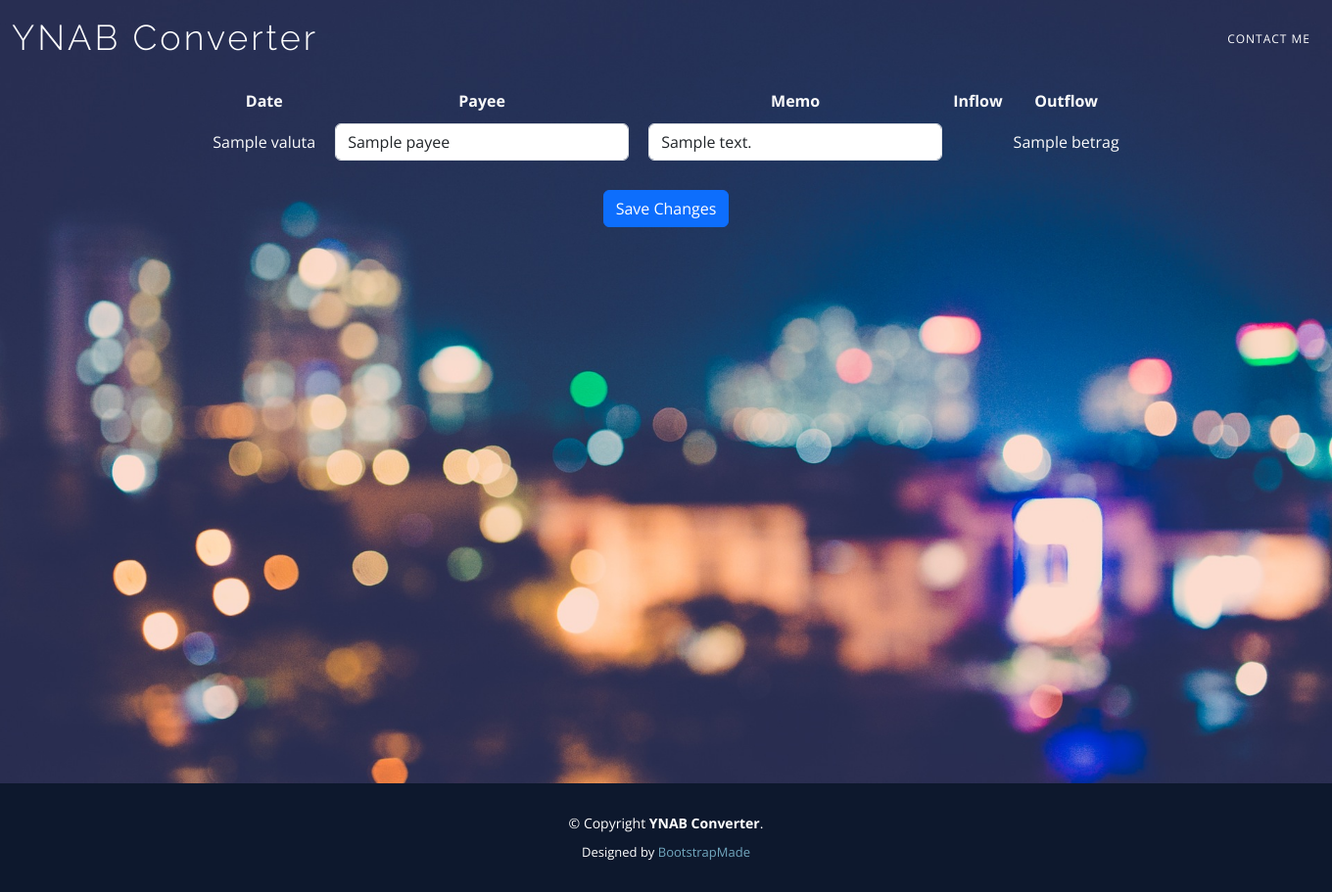
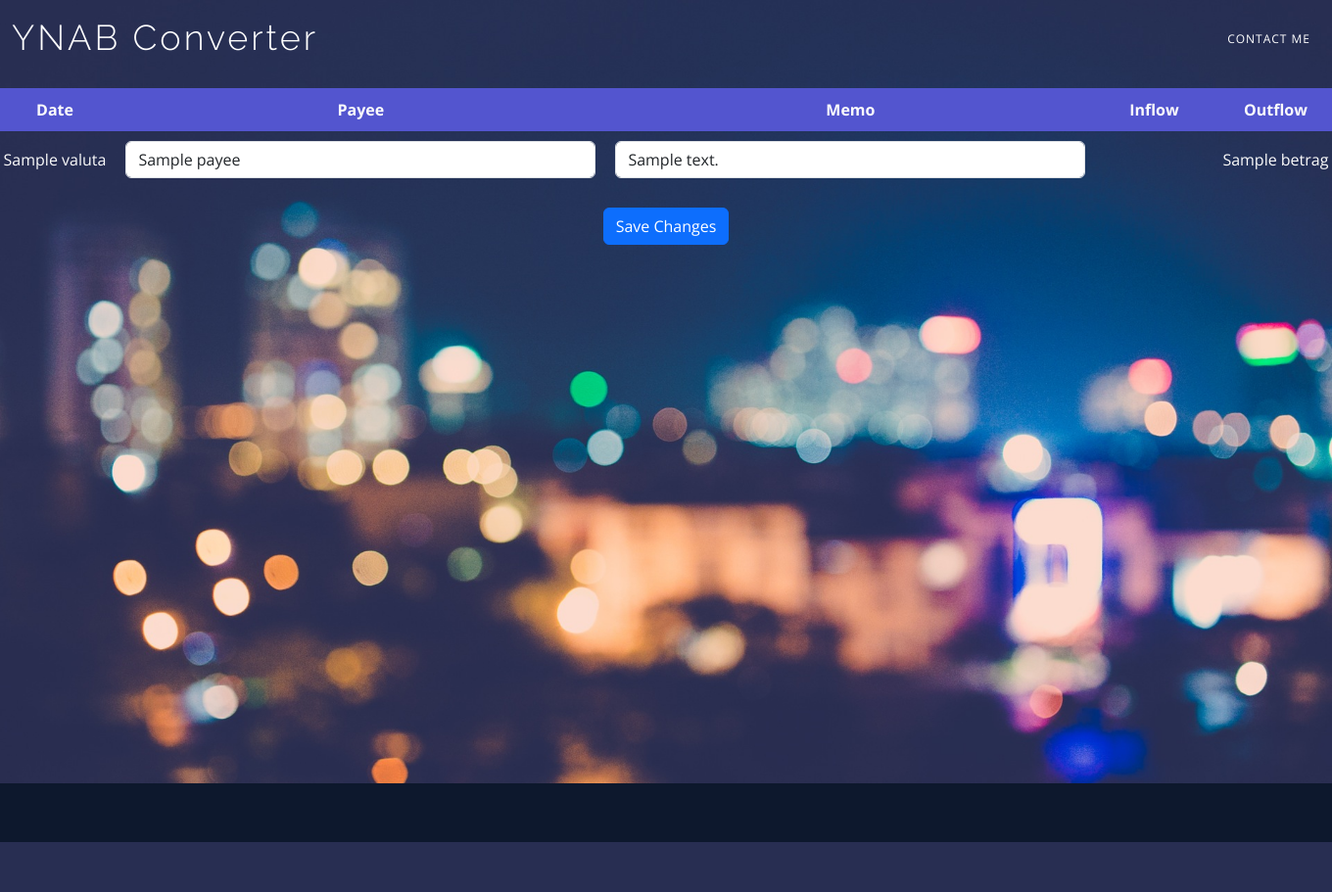
Before and after one commit to AmirAttoun/YNAB-Converter, a FastAPI app: template templates/verify.html in a window 1360 px wide. Shown: the whole page at 98% size. After the commit the page ends 860 px from the top, so only its background shows below. Run offline with FastAPI, Linux system fonts and the light colour scheme; the template is opened without the code that fills it: most values are stand-ins (such as "Sample title", 1, 10 or a date in 2020); some libraries are stand-ins or nearby versions.

Commit message:
Commit message

```diff
--- a/helpers.py
+++ b/helpers.py
@@ -91,6 +91,8 @@
         "date_conversion"
     )  # Get date conversion info from the config
 
+    memo_cutoff_config = config.get("memo_cut_off")  # Get memo cutoff from the config
+    print(memo_cutoff_config)
     for entry in data:
         normalized_entry = {}
         for source, standard in mapping.items():
@@ -108,8 +110,12 @@
                     except ValueError:
                         # Handle cases where date conversion fails
                         normalized_entry[standard] = None
+                elif source == "Buchungstext" and memo_cutoff_config:
+                    # Apply memo cutoff to remove unwanted text from memo
+                    normalized_entry[standard] = entry[source].split(memo_cutoff_config)[0]
                 else:
                     # No conversion needed, transfer data as is
+
                     normalized_entry[standard] = entry[source]
                     # This never gets triggered?
             else:
--- a/main.py
+++ b/main.py
@@ -29,6 +29,8 @@
 # type: Type of account (Debit or Credit)
 # header_cutoff: Number of intial lines to ignore in CSV file
 # initial_field: Initial field to identify the start of the CSV file in accordance with the bank chosen
+# memo_cut_off: Splitpoint for the memo field
+
 
 CSV_CONFIGS: Dict[str, Dict[str, Any]] = {
     "Migrosbank": {
@@ -45,6 +47,7 @@
         "type": "Debit",
         "header_cutoff": 11,
         "initial_field": "Kontoauszug bis:",
+        "memo_cut_off": "Karte:",
     },
     "Viseca (One)": {
         "headers": [
@@ -70,6 +73,7 @@
         "type": "Credit",
         "header_cutoff": 0,
         "initial_field": "TransactionID",
+        "memo_cut_off": None,
     }
     # Other configurations as needed
 }
--- a/static/assets/css/style.css
+++ b/static/assets/css/style.css
@@ -254,6 +254,54 @@
 }
 
 /*--------------------------------------------------------------
+# Table Verify
+--------------------------------------------------------------*/
+
+    /* Container to hold the table with proper scrolling */
+    .table-container {
+      max-height: 100vh;
+      overflow-y: auto;
+      overflow-x: hidden;
+      min-width: 100vh;
+  }
+
+
+  table {
+      width: 100%;
+      border-collapse: collapse;
+  }
+
+  /* Sticky header */
+  thead th {
+      position: sticky;
+      top: 0;
+      background-color: #5355cf;
+      z-index: 1;
+  }
+
+  th, td {
+      min-width: 120px; /* Minimum width for each cell, adjust as needed */
+      max-width: 300px; /* Maximum width for each cell, adjust as needed */
+      white-space: nowrap;
+      overflow: hidden;
+      text-overflow: ellipsis; /* Adds an ellipsis when text is too long */
+      border: 0px solid #ccc; /* Optional, adds a border for clarity */
+      padding: 10px; /* Padding for aesthetic spacing */
+  }
+
+    /* Specific column styles */
+    th.flow-min-width, td.flow-min-width {
+      min-width: 50px; /* Smaller width for specific columns */
+      max-width: 200px;
+  }
+
+  th.memo-min-width, td.memo-min-width {
+    min-width: 500px; /* Smaller width for specific columns */
+    max-width: 500px;
+}
+
+
+/*--------------------------------------------------------------
 # Sections General
 --------------------------------------------------------------*/
 .section-index {
@@ -438,3 +486,31 @@
 #footer .credits a {
   color: #72a8bf;
 }
+
+/*--------------------------------------------------------------
+# Webkit scrollbar
+--------------------------------------------------------------*/
+/* Custom scrollbar styling */
+.table-container::-webkit-scrollbar {
+  width: 12px; /* Scrollbar width */
+}
+
+.table-container::-webkit-scrollbar-track {
+  background: transparent; /* Transparent track */
+}
+
+.table-container::-webkit-scrollbar-thumb {
+  background-color: rgba(0,0,0,0.2); /* Slightly transparent black for the thumb */
+  border-radius: 6px; /* Rounded corners for the thumb */
+  border: 3px solid transparent; /* Makes the thumb float with transparent borders */
+}
+
+.table-container::-webkit-scrollbar-thumb:hover {
+  background-color: rgba(0,0,0,0.4); /* Darker shade on hover for better visibility */
+}
+
+/* Styles for Firefox */
+.table-container {
+  scrollbar-color: rgba(0,0,0,0.2) transparent; /* Thumb and track colors */
+  scrollbar-width: thin; /* Similar to setting width in WebKit */
+}
--- a/templates/verify.html
+++ b/templates/verify.html
@@ -7,7 +7,8 @@
 {% block main %}
 <section class="section-verify" id="hero">
     <div class="hero-container form-group">
-    <form method="post" action="/download-file"> <!-- Form to handle data submission -->
+        <form method="post" action="/download-file">
+            <div class="table-container">
                 <table>
                     <!-- Table Header -->
                     <thead>
@@ -15,11 +16,11 @@
                             <th>Date</th>
                             <th>Payee</th>
                             <th>Memo</th>
-                    <th>Inflow</th>
-                    <th>Outflow</th>
+                            <th class="min-width">Inflow</th>
+                            <th class="min-width">Outflow</th>
                         </tr>
                     </thead>
-            <!-- Table Body -->
+                    <!-- Scrollable Table Body -->
                     <tbody>
                         {% for entry in filedata %}
                         <tr>
@@ -28,25 +29,25 @@
                                 <input class="form-control" type="hidden" name="valuta_{{ loop.index }}" value="{{ entry.Valuta }}">
                                 <input class="form-control" type="hidden" name="bank" value="{{ bank }}">
                             </td>
-                    <td>
-                        <input class="form-control" type="text" name="payee_{{ loop.index }}" value="{{ entry.Payee }}" style="min-width:300px;">
+                            <td class="memo-min-width">
+                                <input class="form-control"  type="text" name="payee_{{ loop.index }}" value="{{ entry.Payee }}" >
                             </td>
-                    <td>
-                        <input class="form-control" type="text" name="buchungstext_{{ loop.index }}" value="{{ entry.Buchungstext }}" style="min-width:300px;">
+                            <td class="memo-min-width">
+                                <input class="form-control" type="text" name="buchungstext_{{ loop.index }}" value="{{ entry.Buchungstext }}">
                             </td>
                             {% if entry.Betrag and account_type == "Debit" and entry.Betrag | float > 0.0 %}
-                        <td>
+                                <td class="flow-min-width">
                                     {{ entry.Betrag }}
                                     <input type="hidden" name="inflow_{{ loop.index }}" value="{{ entry.Betrag }}">
                                 </td>
-                        <td>
+                                <td class="flow-min-width">
                                     <input type="hidden" name="outflow_{{ loop.index }}" value="">
                                 </td>
                             {% else %}
-                        <td>
+                                <td class="flow-min-width">
                                     <input type="hidden" name="inflow_{{ loop.index }}" value="">
                                 </td>
-                        <td>
+                                <td class="flow-min-width">
                                     {{ entry.Betrag }}
                                     <input type="hidden" name="outflow_{{ loop.index }}" value="{{ entry.Betrag }}">
                                 </td>
@@ -55,12 +56,13 @@
                         {% endfor %}
                     </tbody>
                 </table>
+            </div>
             <button class="save-button btn btn-primary" type="submit">Save Changes</button>
         </form>
     </div>
 </section>
+{% endblock %}
 
-{% endblock %}
 {% block scripts %}
 <script>
 document.addEventListener("DOMContentLoaded", function() {
@@ -84,11 +86,9 @@
     }
 
     // Adjust widths for each column individually
-    adjustInputWidths('input[name^="valuta_"]');     // For 'Date' column
-    adjustInputWidths('input[name^="payee_"]');      // For 'Payee' column
-    adjustInputWidths('input[name^="buchungstext_"]'); // For 'Memo' column
-    adjustInputWidths('input[name^="inflow_"]');     // For 'Inflow' column
-    adjustInputWidths('input[name^="outflow_"]');    // For 'Outflow' column
-});
-</script>
+    adjustInputWidths('input[name^="valuta_"]');
+    adjustInputWidths('input[name^="payee_"]');
+    adjustInputWidths('input[name^="buchungstext_"]');
+    adjustInputWidths('input[name^="inflow_"]');
+    adjustInputWidths('input[name^="
 {% endblock %}
```
Lines whose indentation alone changed are shown as unchanged.
